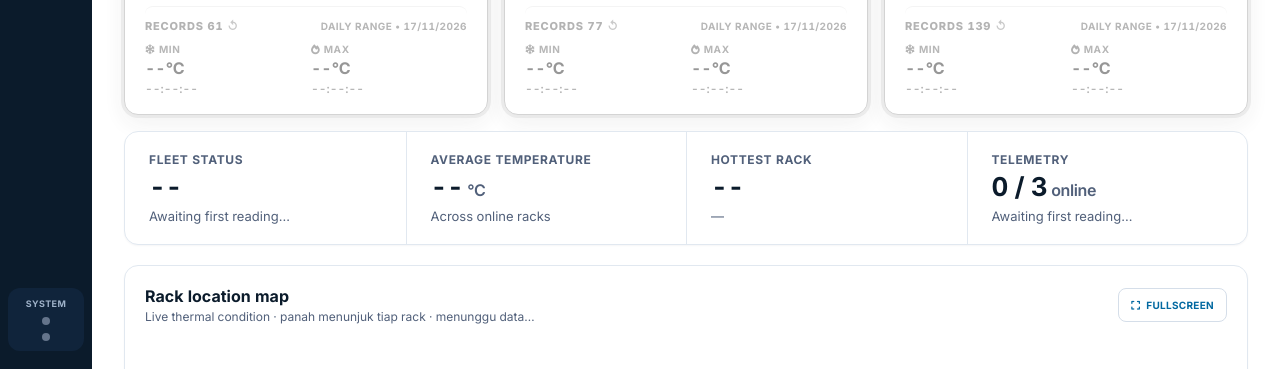
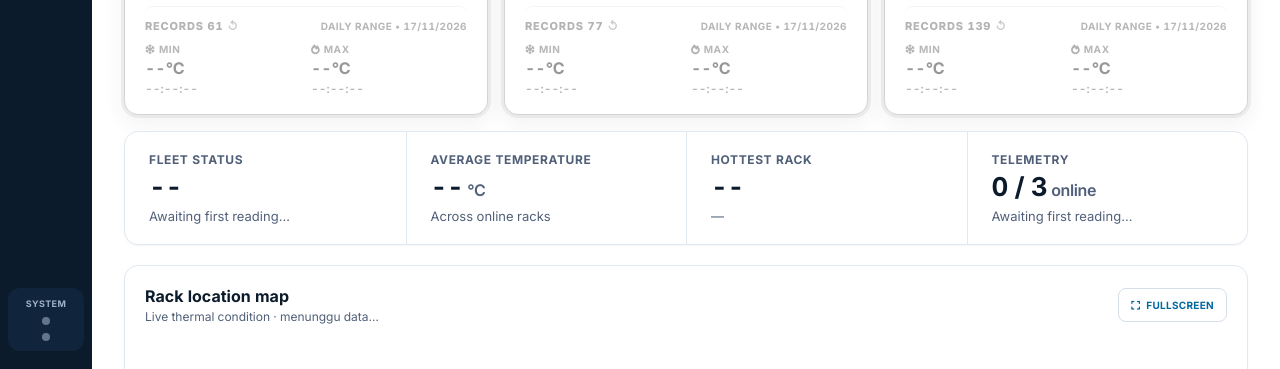
Before and after one commit to Kharisma05/Monitoring-Suhu-Data-Center-SDI, a plain HTML site: page index.html in a window 1280 px wide. Shown: the part 431-800 px from the top of the page. Drawn offline with nearby package versions, Linux system fonts and the light colour scheme; no server answers.

Commit message:
Update index.html

```diff
--- a/index.html
+++ b/index.html
@@ -580,7 +580,7 @@ button{font-family:inherit}
   <div class="panel-head">
    <div>
     <h2>Rack location map</h2>
-    <span class="sub">Live thermal condition · panah menunjuk tiap rack · <span id="mapUpd">menunggu data…</span></span>
+    <span class="sub">Live thermal condition · <span id="mapUpd">menunggu data…</span></span>
    </div>
    <button type="button" class="btn-mini map-full-btn" id="mapFullBtn" aria-pressed="false" title="Tampilkan peta layar penuh" onclick="toggleMapFullscreen()"><i class="fa-solid fa-expand"></i> FULLSCREEN</button>
   </div>
```
